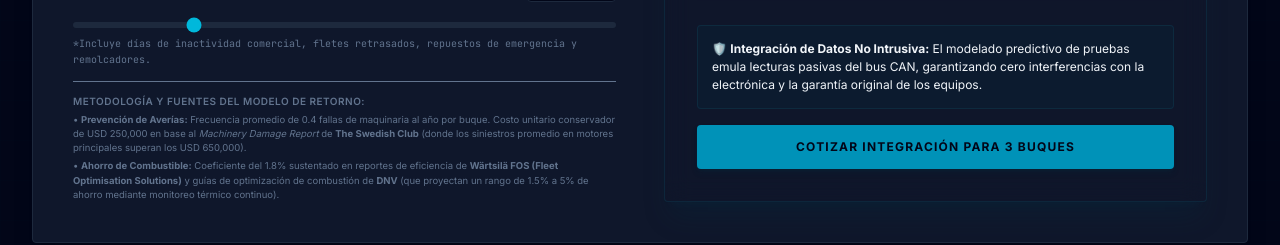
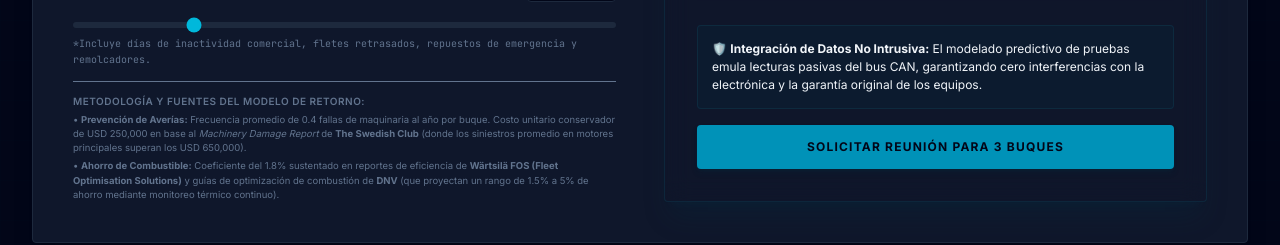
Before and after one commit to alandaf/mant-predictivo-simarp-pagina-inicio, a React (Vite) app: page / in a window 1280 px wide. Shown: the part 3500-3745 px from the top of the page. Built offline with nearby package versions, Linux system fonts and the light colour scheme.

Commit message:
Update ROI Calculator submit button text to Solicitar Reunión to match other CTA buttons

```diff
--- a/src/components/RoiCalculator.tsx
+++ b/src/components/RoiCalculator.tsx
@@ -225,7 +225,7 @@ export default function RoiCalculator({ onContactClick }: RoiCalculatorProps) {
               onClick={onContactClick}
               className="w-full bg-cyan-600 hover:bg-cyan-500 text-slate-950 py-3.5 rounded-sm font-bold text-xs tracking-widest cursor-pointer transform hover:-translate-y-0.5 transition-all duration-150 shadow-md shadow-cyan-950/25 flex items-center justify-center gap-2 uppercase"
             >
-              Cotizar Integración para {fleetSize} Buques
+              Solicitar Reunión para {fleetSize} {fleetSize === 1 ? 'Buque' : 'Buques'}
             </button>
           </div>
 
```
Also changed, not shown: 3 other files (tests, documents, lock files or other folders).
